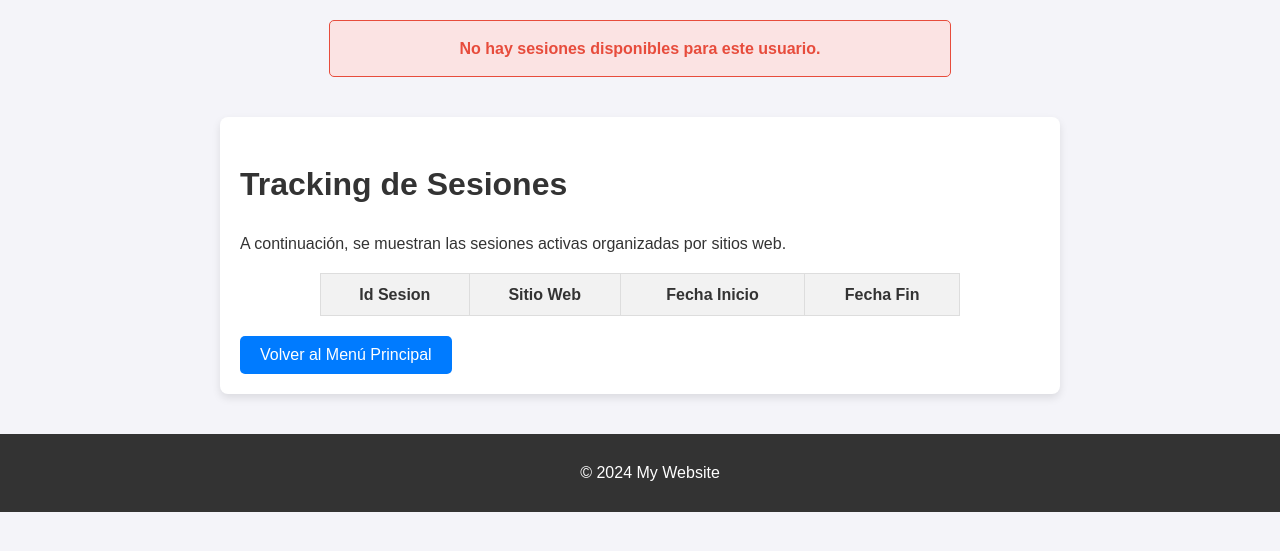
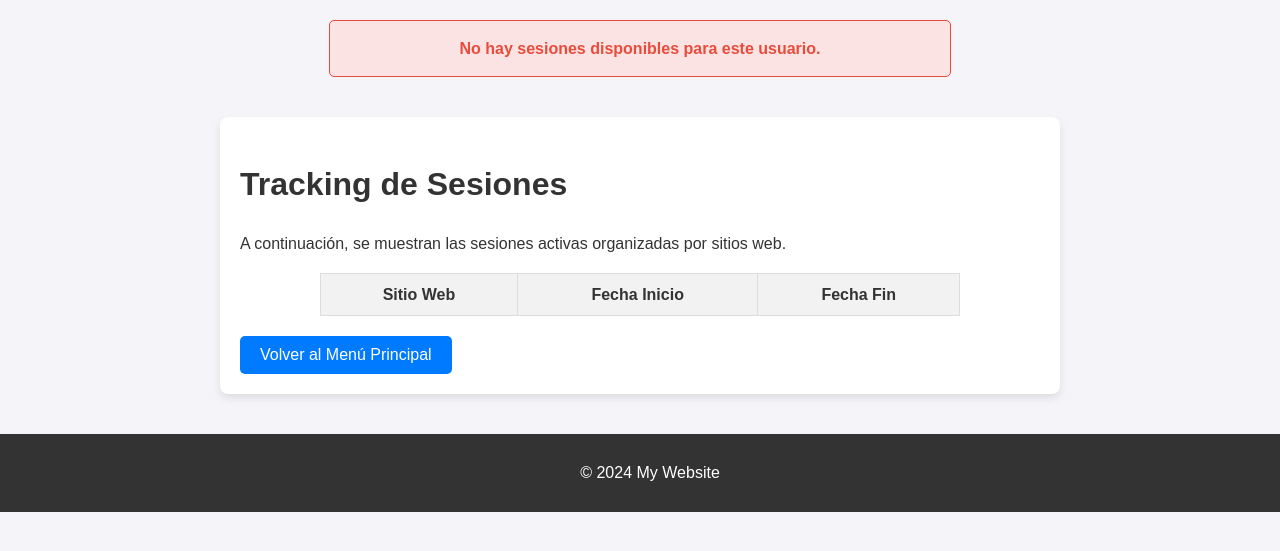
Before and after one commit to JesusGar13/ubu-replay, a Flask app: page /track_session in a window 1280 px wide. Shown: the part 42-593 px from the top of the page. Run offline with Flask 3, Linux system fonts and the light colour scheme; data comes from the database, SQL or seed files in the repository; lists and menus that the app fills with data are empty.

Commit message:
Eliminación columna id sesiones en el tracking

```diff
--- a/app/templates/track_session.html
+++ b/app/templates/track_session.html
@@ -33,7 +33,6 @@
 <table>
     <thead>
         <tr>
-            <th style="text-align: center;">Id Sesion</th>
             <th style="text-align: center;">Sitio Web</th>
             <th style="text-align: center;">Fecha Inicio</th>
             <th style="text-align: center;">Fecha Fin</th>
@@ -42,7 +41,6 @@
     <tbody>
         {% for session in sessions %}
         <tr>
-            <td>{{ session.id}}</td>
             <td>{{ session.sitio_web.split('?')[0] if '?' in session.sitio_web else session.sitio_web.split('#')[0] if '#' in session.sitio_web else session.sitio_web }}</td>
             <td>{{ session.time_start }}</td>
             <td>{{ session.time_end }}</td>
```
